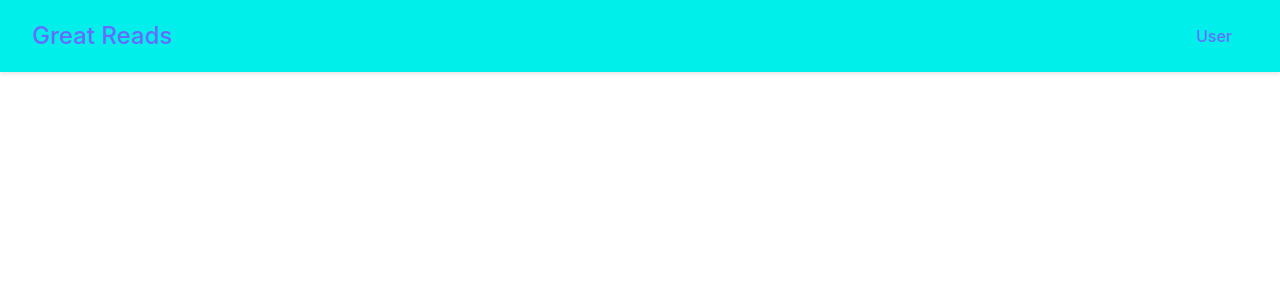
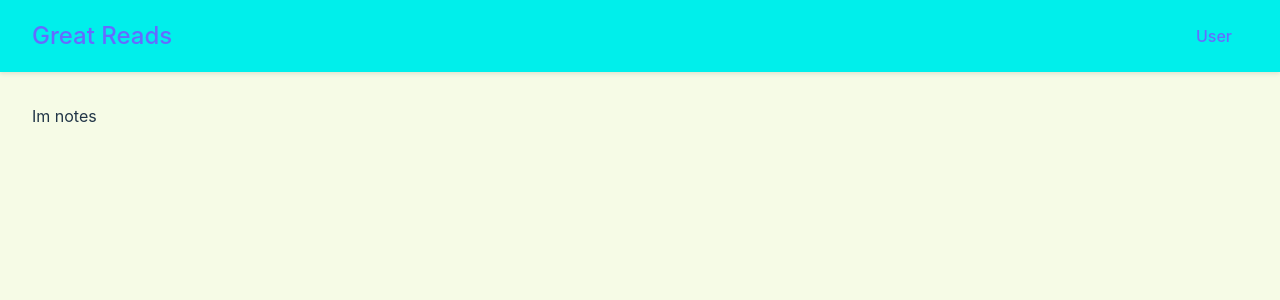
Before and after one commit to CamdenKitowski/great_reads, a React (Vite) app in the folder frontend/: page /notes in a window 1280 px wide. Before the commit this address had no page. Shown: the top 300 px of the page. Built offline with nearby package versions, Linux system fonts and the light colour scheme.

Commit message:
added styling

```diff
--- a/frontend/src/App.jsx
+++ b/frontend/src/App.jsx
@@ -1,7 +1,8 @@
 // import { useState } from 'react'
-import './css/App.css'
-import Home from './pages/Home'
-import NavBar from './components/NavBar'
+import './css/App.css';
+import Home from './pages/Home';
+import Notes from './pages/Notes';
+import NavBar from './components/NavBar';
 import { Routes, Route } from 'react-router-dom';
 
 function App() {
@@ -9,9 +10,12 @@ function App() {
   return (
     <>
       <NavBar />
-      <Routes>
-        <Route path="/" element={<Home />} />
-      </Routes>
+      <main className='main-content'>
+        <Routes>
+          <Route path="/" element={<Home />} />
+          <Route path="/notes" element={<Notes />} />
+        </Routes>
+      </main>
     </>
   )
 }
--- a/frontend/src/components/BookCard.jsx
+++ b/frontend/src/components/BookCard.jsx
@@ -1,9 +1,11 @@
-import "../css/BookCard.css"
+import "../css/BookCard.css";
+import { Link } from "react-router-dom";
 
 function BookCard({ book }) {
     return (
         <div className="book-card">
             <div className="book-poster">
+                {/* <img src={`https://covers.openlibrary.org/b/id/240727-L.jpg`} alt={book.title} /> */}
                 <img src={book.url} alt={book.title} />
                 <div className="book-overlay">
                     <button className="favorite-btn">
@@ -17,7 +19,7 @@ function BookCard({ book }) {
                     <p>{book.author}</p>
                 </div>
                 <div className="book-notes">
-                    <button>Notes</button>
+                    <Link to="/notes">Notes</Link>
                 </div>
             </div>
         </div>
--- a/frontend/src/components/NavBar.jsx
+++ b/frontend/src/components/NavBar.jsx
@@ -2,14 +2,14 @@ import { Link } from 'react-router-dom';
 import "../css/NavBar.css";
 
 function NavBar() {
-    return <nav className="navbar">
+    return <div className="navbar">
         <div className='navbar-brand'>
             <Link to="/">Great Reads</Link>
         </div>
         <div className='navbar-links'>
             <Link to="/" className="nav-link">User</Link>
         </div>
-    </nav>
+    </div>
 }
 
 export default NavBar
--- a/frontend/src/css/BookCard.css
+++ b/frontend/src/css/BookCard.css
@@ -4,7 +4,8 @@
   overflow: hidden;
   background-color: #1a1a1a;
   transition: transform 0.2s;
-  height: 100%;
+  max-width: 300px;
+  width: 100%;
   display: flex;
   flex-direction: column;
 }
@@ -33,7 +34,7 @@
   bottom: 0;
   background: linear-gradient(
     to bottom,
-    rgba(0, 0, 0, 0.1),
+    rgb(255, 0, 0),
     rgba(0, 0, 0, 0.8)
   );
   opacity: 0;
@@ -55,6 +56,7 @@
   width: 100%; /* Ensures the container takes full width */
   background-color: #999;
   align-items: center;
+  padding: 0.5rem 0;
 }
 
 .book-info {
--- a/frontend/src/css/Home.css
+++ b/frontend/src/css/Home.css
@@ -12,9 +12,11 @@
 
 .books-grid {
   display: grid;
-  grid-template-columns: repeat(auto-fit, minmax(300px, 1fr));
+  grid-template-columns: repeat(auto-fit, minmax(300px, 100px));
   gap: 1.5rem;
   padding: 1rem;
   width: 100%;
   box-sizing: border-box;
+  margin: 0 auto;
+  justify-content: center;
 }
--- a/frontend/src/pages/Home.jsx
+++ b/frontend/src/pages/Home.jsx
@@ -1,11 +1,12 @@
 import BookCard from "../components/BookCard";
-import "../css/Home.css"
+import "../css/Home.css";
 
 function Home() {
     const books = [
         { id: 1, title: "Book One", author: "Author A" },
         { id: 2, title: "Book Two", author: "Author B" },
         { id: 3, title: "Book Three", author: "Author C" },
+        { id: 4, title: "Book Four", author: "Author D" },
     ]
 
     return(
--- a/frontend/src/pages/Notes.jsx
+++ b/frontend/src/pages/Notes.jsx
@@ -3,6 +3,7 @@ import "../css/Notes.css";
 function Notes() {
     return (
         <>
+            <p>Im notes</p>
         </>
     )
 }
```
